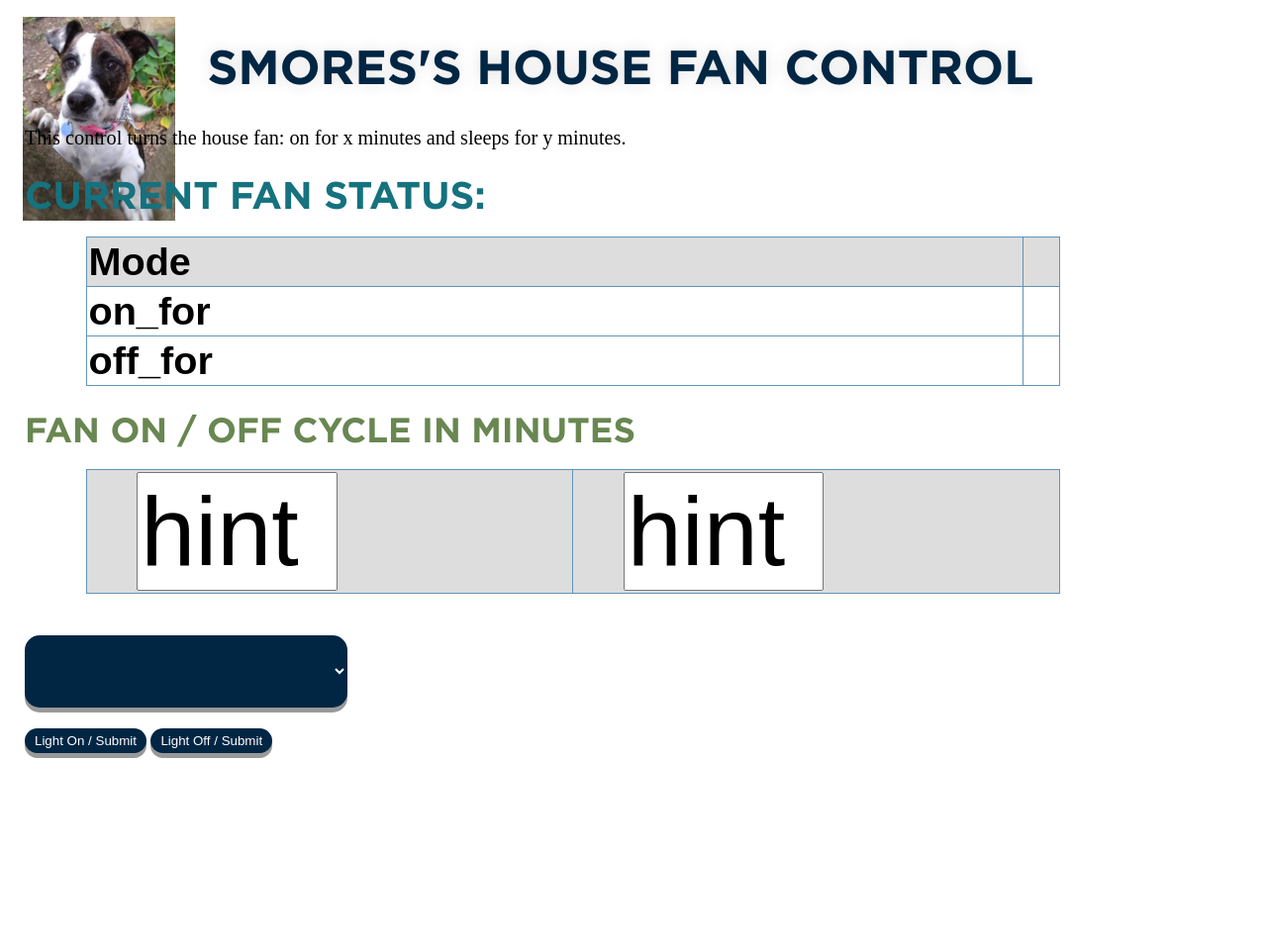
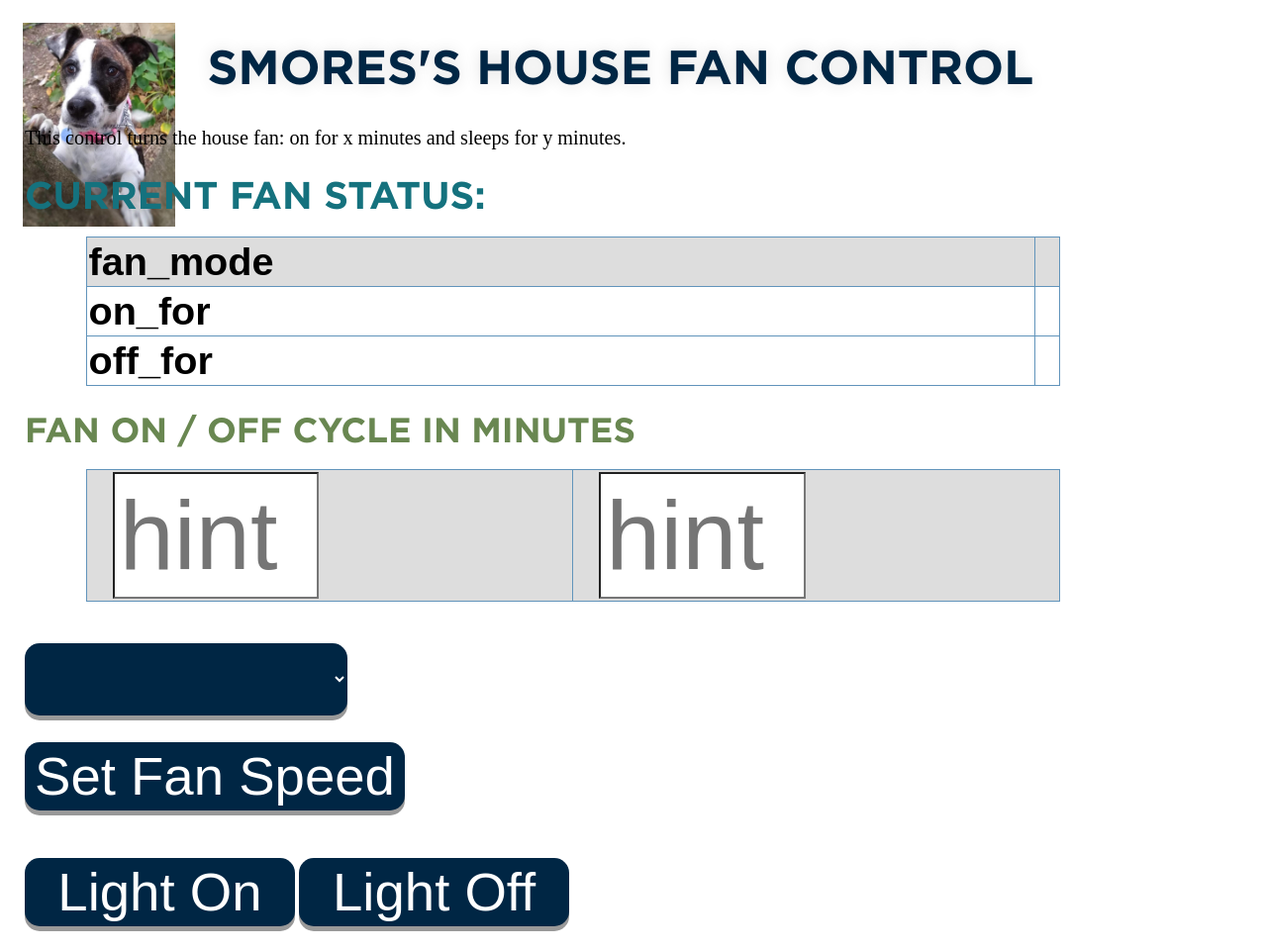
Before and after one commit to anielsen001/minka-aire-remote, a Flask app: template app/templates/main.html in a window 1280 px wide. Shown: the whole page at 99% size. Before the commit the page ends 766 px from the top, so only its background shows below. Run offline with Flask 2, Linux system fonts and the light colour scheme; the template is opened without the code that fills it, so the values that code supplies are empty; parts of the project's set-up code (start-up, migrations or seed data) failed here and were passed over.

Commit message:
flask updates

```diff
--- a/app/app.py
+++ b/app/app.py
@@ -1,24 +1,33 @@
-from flask import Flask, render_template, Response, request
+from flask import Flask, render_template, Response, request, session
 import sys
 import os
 import threading
 import time
 import logging
 import socket
-
+import pickle
 import minka_remote
 
 app = Flask(__name__)
-keys = ['Mode','on_for','off_for']
-fan_status_file = "/home/pi/proj/minka-aire-remote/fan_status.txt"
-stop_thread=True
+
+fan_status_file = "/home/pi/proj/minka-aire-remote/fan_status.pickle"
+stop_thread = True
+PERMANENT_SESSION_LIFETIME = 180
+
+
+@app.route('/popsession')
+def popsession():
+    session.pop('Username', None)
+    return "Session Deleted"
+
 
 def test(h, stop):
     while True:
         time.sleep(.5)
-        print("Now on ",h)
+        print("Now on ", h)
         if stop():
             break
+
 
 def get_ip():
     """
@@ -41,33 +50,27 @@ def get_ip():
         s.close()
     return IP
 
+
 @app.route("/")
 def main():
-    try:
-        fan_status = opendata()
-    except:
-        fan_status={'on_for':"0",'off_for':"30","Mode":["OFF"]}
-        savedata(fan_status)
+    fan_status = opendata()
     return render_template('main.html', fan_status=fan_status)
 
 
 def savedata(fan_status={}, outdata=fan_status_file):
-    with open(outdata,'w') as f:
-        for key in keys:
-            try:
-                value = fan_status[key][0]
-            except:
-                value = ""
-            f.write(str(value)+"\n")
-    #Done with writing
+    keys = ['Mode', 'on_for', 'off_for', 'change_fan', 'change_light', 'light']
+    with open(outdata, 'wb') as f_pickle:
+        pickle.dump(fan_status, f_pickle, protocol=pickle.HIGHEST_PROTOCOL)
 
 
 def opendata(fan_status={}, outdata=fan_status_file):
-    with open(outdata, 'r') as f:
-        for k in keys:
-            fan_status[k]=[f.readline()]
+    try:
+        with open(outdata, 'rb') as f_pickle:
+            fan_status = pickle.load(f_pickle)
+    except FileNotFoundError:
+        fan_status = {'on_for': "0", 'off_for': "30", "fan_mode": "OFF"}
+        savedata(fan_status)
     return fan_status
-
 
 
 @app.route("/", methods=['POST'])
@@ -76,17 +79,22 @@ def main_button():
     global stop_thread
     #print(request.form)
     button = request.form.to_dict(flat=False)
-    fan_status = button
-    savedata(button)
+    fan_status = opendata()
+    fan_status["change_fan"] = False
+    fan_status['change_light'] = False
     print(button)
-    if  'on_forBtn' in button:
-    	# To Do
-    	turn_light_on = True
-    elif 'off_forBtn' in button:
-    	# TODO
-        turn_light_on = False
-        message = "Please send data"
-        print(message)
+    if 'light_on' in button:
+        fan_status['change_light'] = True
+        fan_status["light"] = True
+    elif 'light_off' in button:
+        fan_status['change_light'] = True
+        fan_status["light"] = False
+    elif "fan_modebtn" in button:
+        fan_status['change_fan'] = True
+        fan_status['on_for'] = button['on_for'][0]
+        fan_status['off_for'] = button['off_for'][0]
+        fan_status['fan_mode'] = button['fan_mode'][0]
+    savedata(fan_status)
     try:
         stop_thread = True
         at.join()
--- a/app/static/styles/smores.css
+++ b/app/static/styles/smores.css
@@ -109,14 +109,54 @@ select {
     border-radius: 15px;
     box-shadow: 0 5px #999;
     align-items: flex-end;
+    min-width: 2em;
   }
 
 select:hover {background-color: #6194bb}
 
+div {
+  margin-bottom: 4em;
+  overflow: hidden;
+  -webkit-touch-callout: none;
+  -webkit-user-select: none;
+  -khtml-user-select: none;
+  -moz-user-select: none;
+  -ms-user-select: none;
+  user-select: none;
+}
+
+input {
+  font-family: arial, sans-serif;
+  font-size: 2.5em;
+  border-collapse: collapse;
+  width: 40%;
+  margin-left: 5%;
+  margin-right: 5%;
+  padding: 5px;
+    -moz-appearance:none; /* Firefox */
+    -webkit-appearance:none; /* Safari and Chrome */
+
+}
+
+select.widthHeight::-webkit-scrollbar {
+  width: 40px;
+  height: 3em;
+}
+
+select.style::-webkit-scrollbar-track {
+  border: rgb(180, 180, 180);
+  background-color: #ff6536;
+}
+
+select.style::-webkit-scrollbar-thumb {
+  background-color: #3677ef;
+  border: 5px solid rgb(193, 193, 193);
+}
 
 button {
-      padding: 5px 10px;
-      font-size: 3.1cem;
+      padding: 3px 10px;
+      margin-top: 0.5em;
+      font-size: 3.1em;
       text-align: center;
       cursor: pointer;
       outline: none;
@@ -126,6 +166,8 @@ button {
       border-radius: 15px;
       box-shadow: 0 5px #999;
       align-items: flex-end;
+      min-width: 5em;
+
   }
 
 button:hover {background-color: #6194bb}
@@ -140,14 +182,6 @@ button:active {
    * Table
  *********************************************/
 
- input {
-     font-family: arial, sans-serif;
-     font-size: 2.5em;
-     border-collapse: collapse;
-     width: 40%;
-     margin-left: 10%;
-     margin-right: 10%;
-   }
 
 table {
     font-family: arial, sans-serif;
--- a/app/templates/main.html
+++ b/app/templates/main.html
@@ -26,17 +26,17 @@
 
 {% else %}
   <table>
-    {% set keys_to_display = ["Mode", "on_for", "off_for"] %}
+    {% set keys_to_display = ["fan_mode", "on_for", "off_for"] %}
     {% for key in  keys_to_display  %}
     <tr>
           <th> {{ key }} </th>
-            <th> {{ fan_status[key][0] }} </td>
+            <th> {{ fan_status[key] }} </td>
     </tr>
     {% endfor %}
   </table>
   </br>
 
-  <form id="package_form" action="/" method="post">
+  <form id="fan_form" action="/" method="post">
     <h4> Fan On / Off cycle in Minutes </h4>
     <table>
       {% if fan_status["on_for"] == ""  %}
@@ -46,31 +46,34 @@
 
       {% else %}
           <tr>
-              <th><input type = "text" name = "on_for" value={{ fan_status["on_for"][0] }} hint = "Enter number of minutes"/></th>
-              <td><input type = "text" name = "off_for" value={{ fan_status["off_for"][0] }} hint = "Enter number of minutes"/></td>
+              <th><input class="style widthHeight" type = "number" name = "on_for" placeholder= {{ fan_status["on_for"] }} hint = "Enter number of minutes" step="2"
+                  min="0", max="60"/></th>
+              <td><input class="style widthHeight" type = "number" name = "off_for" placeholder= {{ fan_status["off_for"] }} hint = "Enter number of minutes"
+                  step="5" min="0", max="60"/></td>
 
       {% endif %}
         </tr>
       </table>
 
-
   </br>
   </br>
 
-    <select class="form-control" id="fan" name="Mode" type="submit">
-      <option value={{ fan_status["Mode"][0] }}>{{ fan_status["Mode"][0] }}</option>
+    <select class="form-control" id="fan" name="fan_mode" type="submit">
+      <option value={{ fan_status["fan_mode"] }}>{{ fan_status["fan_mode"] }}</option>
       <option value="HIGH">High Speed</option>
       <option value="MED">Med Speed</option>
       <option value="LOW">Low Speed</option>
       <option value="OFF">Fan OFF</option>
   </select>
   </br>
+       <button name="fan_modebtn" type="submit">Set Fan Speed</button>
+  </form>
 
-
+  <form id="light_form" action="/" method="post">
   </br>
-    <button name="Light On" type="submit">Light On / Submit</button>
-    <button name="Light Off" type="submit">Light Off / Submit</button>
-  </form>
+    <button name="light_on" type="submit">Light On</button>
+    <button name="light_off" type="submit">Light Off</button>
+ </form>
 
 {% endif %}
 
--- a/py/minka_flask.py
+++ b/py/minka_flask.py
@@ -3,6 +3,7 @@ from flask import Flask, render_template, request
 from minka_remote import MinkaAireRemote
 
 import datetime
+
 
 def getTimeStr():
     now = datetime.datetime.now()
@@ -14,6 +15,7 @@ mr = MinkaAireRemote()
 
 # create the app
 app = Flask(__name__)
+
 
 @app.route('/')
 def main():
```
Also changed, not shown: app/minka_remote.py (+23 -8 lines), mar/mar.py (+5 -6 lines).
